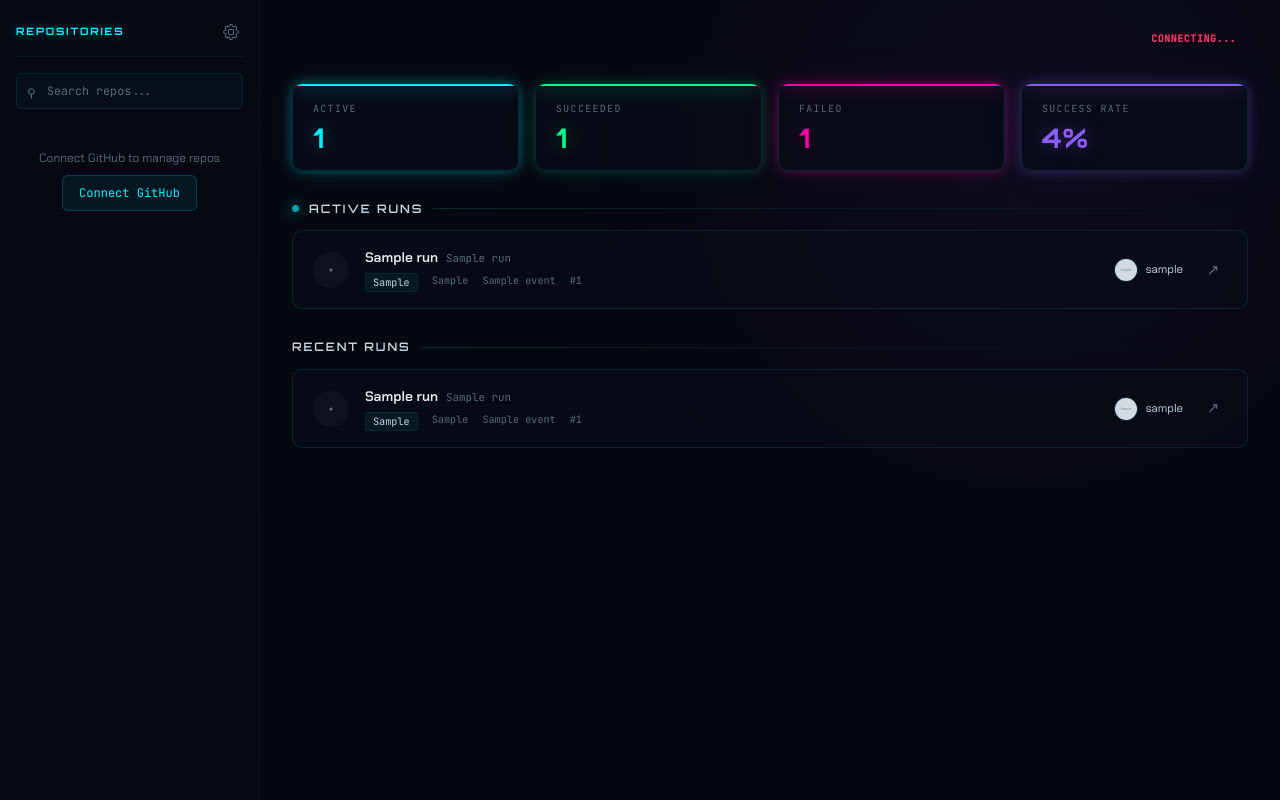
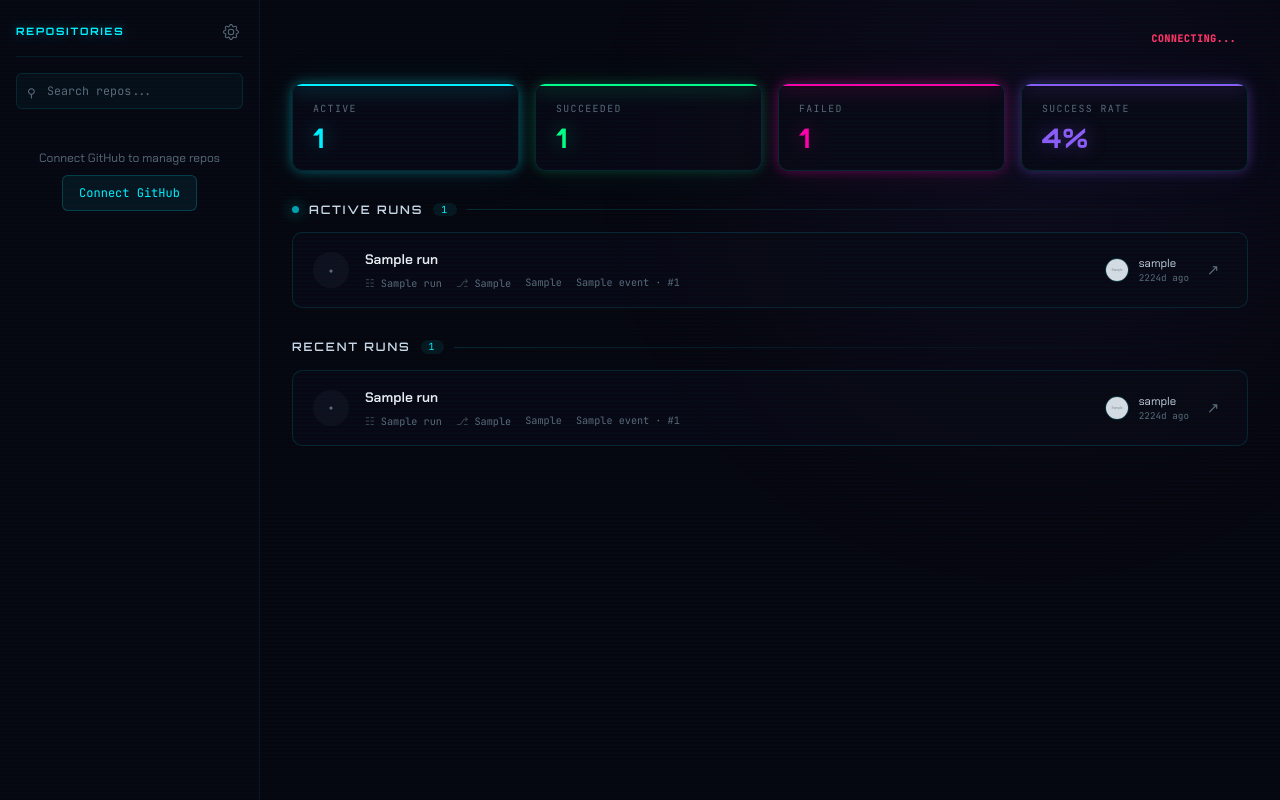
Before and after one commit to ZechCodes/ActionDash, a Python web app: template templates/dashboard/index.html in a window 1280 px wide. Run offline with Jinja, Linux system fonts and the light colour scheme; the template is opened without the code that fills it: most values are stand-ins (such as "Sample title", 1, 10 or a date in 2020); grey boxes marked "Sample" are stand-in pictures.

Commit message:
Match run cards to Neon Pulse demo design
Restructure card layout to 3-column grid (icon | info | actor),
add status badges for active runs, meta-icons for repo/branch,
relative time-ago display, and count badges on section headers.

Co-Authored-By: Claude Opus 4.6 <noreply@anthropic.com>

```diff
--- a/static/css/dashboard.css
+++ b/static/css/dashboard.css
@@ -534,6 +534,16 @@ body::before {
     background: linear-gradient(90deg, rgba(0, 240, 255, 0.15) 0%, transparent 100%);
 }
 
+.section-count {
+    font-family: var(--font-mono);
+    font-size: 0.65rem;
+    background: rgba(0, 240, 255, 0.08);
+    color: var(--cyan);
+    padding: 2px 8px;
+    border-radius: 10px;
+    font-weight: 400;
+}
+
 .pulse-dot {
     display: inline-block;
     width: 7px;
@@ -558,7 +568,7 @@ body::before {
     border-radius: 10px;
     padding: 16px 20px;
     display: grid;
-    grid-template-columns: 36px 1fr auto auto;
+    grid-template-columns: 36px 1fr auto;
     gap: 16px;
     align-items: center;
     transition: all 0.3s;
@@ -640,11 +650,10 @@ body::before {
     min-width: 0;
 }
 
-.run-header {
+.run-workflow {
     display: flex;
-    align-items: baseline;
+    align-items: center;
     gap: 8px;
-    flex-wrap: wrap;
     margin-bottom: 5px;
 }
 
@@ -661,10 +670,27 @@ body::before {
     text-shadow: 0 0 10px rgba(0, 240, 255, 0.3);
 }
 
-.run-repo {
+.active-badge {
+    font-family: var(--font-mono);
+    font-size: 0.58rem;
+    font-weight: 400;
+    text-transform: uppercase;
+    letter-spacing: 0.1em;
+    color: var(--cyan);
+    background: rgba(0, 240, 255, 0.08);
+    padding: 2px 7px;
+    border-radius: 3px;
+    animation: badge-pulse 2.5s ease-in-out infinite;
+}
+
+@keyframes badge-pulse {
+    0%, 100% { opacity: 1; }
+    50% { opacity: 0.5; }
+}
+
+.meta-icon {
     font-size: 0.72rem;
-    color: var(--text-dim);
-    font-family: var(--font-mono);
+    opacity: 0.6;
 }
 
 .run-meta {
@@ -701,7 +727,7 @@ body::before {
 .run-actor {
     display: flex;
     align-items: center;
-    gap: 8px;
+    gap: 10px;
     flex-shrink: 0;
 }
 
@@ -715,9 +741,10 @@ body::before {
     color: var(--text);
 }
 
-/* Actions */
-.run-actions {
-    flex-shrink: 0;
+.actor-time {
+    font-family: var(--font-mono);
+    font-size: 0.62rem;
+    color: var(--text-dim);
 }
 
 .run-link {
@@ -789,10 +816,7 @@ body::before {
     animation: spin 1s linear infinite;
 }
 
-/* Hide the inner .spinner when the ::after ring is used */
-.status-icon.in-progress .spinner {
-    display: none;
-}
+/* In-progress icon shows ▶ with spinning ring via ::after */
 
 .status-icon.queued {
     background: rgba(102, 119, 136, 0.08);
@@ -1365,7 +1389,9 @@ body::before {
         grid-template-columns: 30px 1fr auto;
     }
 
-    .run-actor {
+    .run-actor .actor-name,
+    .run-actor .actor-time,
+    .run-actor .actor-avatar {
         display: none;
     }
 
--- a/static/js/dashboard.js
+++ b/static/js/dashboard.js
@@ -143,11 +143,25 @@
                 }
             } else if (run.status === "in_progress") {
                 iconEl.classList.add("in-progress");
-                iconEl.innerHTML = '<span class="spinner"></span>';
+                iconEl.innerHTML = "&#9654;";
             } else {
                 iconEl.classList.add("queued");
                 iconEl.innerHTML = "&#9679;";
             }
+        }
+
+        // Update active badge
+        var badgeEl = card.querySelector(".active-badge");
+        if (run.status !== "completed") {
+            if (!badgeEl) {
+                badgeEl = document.createElement("span");
+                badgeEl.className = "active-badge";
+                var workflow = card.querySelector(".run-workflow");
+                if (workflow) workflow.appendChild(badgeEl);
+            }
+            badgeEl.textContent = run.status.replace("_", " ");
+        } else if (badgeEl) {
+            badgeEl.remove();
         }
     }
 
@@ -174,7 +188,7 @@
                 }
             } else if (job.status === "in_progress") {
                 iconEl.classList.add("in-progress");
-                iconEl.innerHTML = '<span class="spinner"></span>';
+                iconEl.innerHTML = "&#9654;";
             } else {
                 iconEl.classList.add("queued");
                 iconEl.innerHTML = "&#9679;";
@@ -219,33 +233,41 @@
                 statusIcon = '<span class="status-icon neutral">&#8226;</span>';
             }
         } else if (run.status === "in_progress") {
-            statusIcon = '<span class="status-icon in-progress"><span class="spinner"></span></span>';
+            statusIcon = '<span class="status-icon in-progress">&#9654;</span>';
         } else {
             statusIcon = '<span class="status-icon queued">&#9679;</span>';
         }
 
-        const sha = run.head_sha ? `<span class="run-sha">${run.head_sha}</span>` : "";
+        const badge = run.status !== "completed"
+            ? `<span class="active-badge">${escapeHtml(run.status.replace("_", " "))}</span>`
+            : "";
+        const sha = run.head_sha ? `<span>${escapeHtml(run.head_sha)}</span>` : "";
         const avatar = run.actor_avatar_url
-            ? `<img src="${run.actor_avatar_url}" alt="${run.actor_login || ""}" class="actor-avatar" width="24" height="24">`
+            ? `<img src="${escapeHtml(run.actor_avatar_url)}" alt="${escapeHtml(run.actor_login || "")}" class="actor-avatar" width="24" height="24">`
             : "";
-        const actorName = run.actor_login ? `<span class="actor-name">${run.actor_login}</span>` : "";
+        const actorName = run.actor_login ? `<div class="actor-name">${escapeHtml(run.actor_login)}</div>` : "";
+        const startedAt = run.run_started_at || "";
 
         card.innerHTML = `
             <div class="run-status-indicator">${statusIcon}</div>
             <div class="run-info">
-                <div class="run-header">
+                <div class="run-workflow">
                     <a href="/runs/${run.run_id}" class="run-workflow-name">${escapeHtml(run.workflow_name)}</a>
-                    <span class="run-repo">${escapeHtml(run.repo_full_name)}</span>
+                    ${badge}
                 </div>
                 <div class="run-meta">
-                    <span class="run-branch">${escapeHtml(run.head_branch || "unknown")}</span>
+                    <span><span class="meta-icon">&#9783;</span> ${escapeHtml(run.repo_full_name)}</span>
+                    <span><span class="meta-icon">&#9095;</span> ${escapeHtml(run.head_branch || "unknown")}</span>
                     ${sha}
-                    <span class="run-event">${escapeHtml(run.event)}</span>
-                    <span class="run-number">#${run.run_number}</span>
+                    <span>${escapeHtml(run.event)} &middot; #${run.run_number}</span>
                 </div>
             </div>
-            <div class="run-actor">${avatar}${actorName}</div>
-            <div class="run-actions">
+            <div class="run-actor">
+                ${avatar}
+                <div>
+                    ${actorName}
+                    <div class="actor-time" data-started="${escapeHtml(startedAt)}"></div>
+                </div>
                 <a href="${escapeHtml(run.html_url)}" target="_blank" rel="noopener" class="run-link" title="View on GitHub">&#x2197;</a>
             </div>
         `;
@@ -257,7 +279,7 @@
         const section = document.createElement("section");
         section.className = "dash-section";
         section.innerHTML = `
-            <h2 class="dash-section-title"><span class="pulse-dot"></span> Active Runs</h2>
+            <h2 class="dash-section-title"><span class="pulse-dot"></span> Active Runs <span class="section-count">1</span></h2>
             <div class="run-list" id="active-runs"></div>
         `;
         const runList = section.querySelector(".run-list");
@@ -299,5 +321,34 @@
         return div.innerHTML;
     }
 
+    // --- Relative time display for actor-time elements ---
+
+    function formatTimeAgo(dateStr) {
+        if (!dateStr) return "";
+        var then = new Date(dateStr);
+        if (isNaN(then.getTime())) return "";
+        var seconds = Math.floor((Date.now() - then.getTime()) / 1000);
+        if (seconds < 0) return "just now";
+        if (seconds < 60) return seconds + "s ago";
+        var minutes = Math.floor(seconds / 60);
+        if (minutes < 60) return minutes + "m ago";
+        var hours = Math.floor(minutes / 60);
+        if (hours < 24) return hours + "h ago";
+        var days = Math.floor(hours / 24);
+        return days + "d ago";
+    }
+
+    function updateActorTimes() {
+        var els = document.querySelectorAll(".actor-time[data-started]");
+        for (var i = 0; i < els.length; i++) {
+            var started = els[i].getAttribute("data-started");
+            els[i].textContent = formatTimeAgo(started);
+        }
+    }
+
+    // Run immediately and then every 30s
+    updateActorTimes();
+    setInterval(updateActorTimes, 30000);
+
     // --- Init (no-op: Skrift's notifications.js owns the SSE connection) ---
 })();
--- a/templates/dashboard/_run_card.html
+++ b/templates/dashboard/_run_card.html
@@ -1,4 +1,5 @@
 <article class="run-card run-{{ run.conclusion or run.status }}" data-run-id="{{ run.run_id }}" id="run-{{ run.run_id }}">
+    <!-- Col 1: Status icon -->
     <div class="run-status-indicator">
         {% if run.status == 'completed' %}
             {% if run.conclusion == 'success' %}
@@ -11,38 +12,41 @@
                 <span class="status-icon neutral" title="{{ run.conclusion }}">&#8226;</span>
             {% endif %}
         {% elif run.status == 'in_progress' %}
-            <span class="status-icon in-progress" title="In Progress">
-                <span class="spinner"></span>
-            </span>
+            <span class="status-icon in-progress" title="In Progress">&#9654;</span>
         {% else %}
             <span class="status-icon queued" title="{{ run.status }}">&#9679;</span>
         {% endif %}
     </div>
+
+    <!-- Col 2: Info -->
     <div class="run-info">
-        <div class="run-header">
+        <div class="run-workflow">
             <a href="/runs/{{ run.run_id }}" class="run-workflow-name">{{ run.workflow_name }}</a>
-            <span class="run-repo">{{ run.repo_full_name }}</span>
+            {% if run.status != 'completed' %}
+            <span class="active-badge">{{ run.status | replace('_', ' ') }}</span>
+            {% endif %}
         </div>
         <div class="run-meta">
-            <span class="run-branch" title="Branch">{{ run.head_branch or 'unknown' }}</span>
+            <span><span class="meta-icon">&#9783;</span> {{ run.repo_full_name }}</span>
+            <span><span class="meta-icon">&#9095;</span> {{ run.head_branch or 'unknown' }}</span>
             {% if run.head_sha %}
-            <span class="run-sha" title="Commit">{{ run.head_sha[:7] }}</span>
+            <span>{{ run.head_sha[:7] }}</span>
             {% endif %}
-            <span class="run-event">{{ run.event }}</span>
-            <span class="run-number">#{{ run.run_number }}</span>
+            <span>{{ run.event }} &middot; #{{ run.run_number }}</span>
         </div>
     </div>
+
+    <!-- Col 3: Actor + link -->
     <div class="run-actor">
         {% if run.actor_avatar_url %}
         <img src="{{ run.actor_avatar_url }}" alt="{{ run.actor_login }}" class="actor-avatar" width="24" height="24">
         {% endif %}
-        {% if run.actor_login %}
-        <span class="actor-name">{{ run.actor_login }}</span>
-        {% endif %}
-    </div>
-    <div class="run-actions">
-        <a href="{{ run.html_url }}" target="_blank" rel="noopener" class="run-link" title="View on GitHub">
-            &#x2197;
-        </a>
+        <div>
+            {% if run.actor_login %}
+            <div class="actor-name">{{ run.actor_login }}</div>
+            {% endif %}
+            <div class="actor-time" data-started="{{ run.run_started_at or '' }}"></div>
+        </div>
+        <a href="{{ run.html_url }}" target="_blank" rel="noopener" class="run-link" title="View on GitHub">&#x2197;</a>
     </div>
 </article>
--- a/templates/dashboard/index.html
+++ b/templates/dashboard/index.html
@@ -26,6 +26,7 @@
 <section class="dash-section">
     <h2 class="dash-section-title">
         <span class="pulse-dot"></span> Active Runs
+        <span class="section-count">{{ active_runs|length }}</span>
     </h2>
     <div class="run-list" id="active-runs">
         {% for run in active_runs %}
@@ -36,7 +37,9 @@
 {% endif %}
 
 <section class="dash-section">
-    <h2 class="dash-section-title">Recent Runs</h2>
+    <h2 class="dash-section-title">
+        Recent Runs <span class="section-count">{{ recent_runs|length }}</span>
+    </h2>
     <div class="run-list" id="recent-runs">
         {% for run in recent_runs %}
         {% include "dashboard/_run_card.html" %}
```
